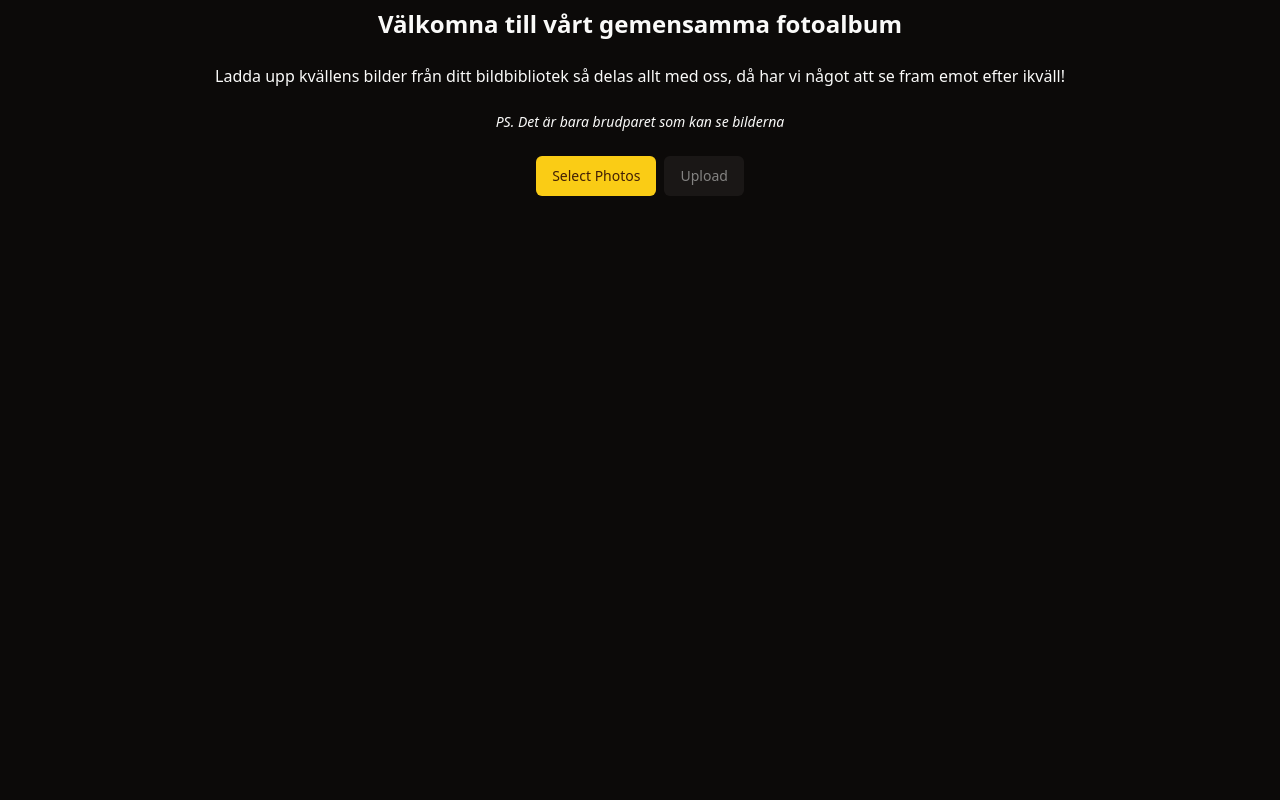
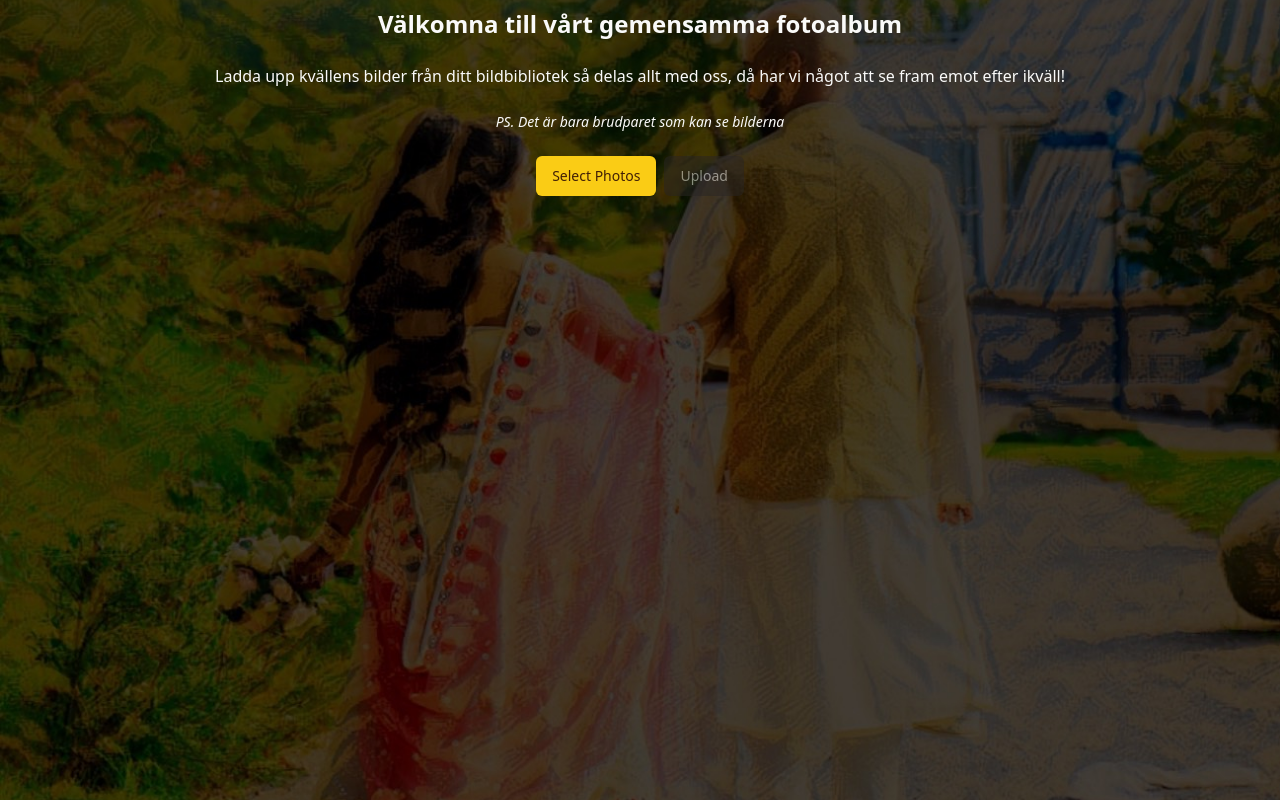
Before and after one commit to Mahadi-Ahmed/party-pics, a React (Vite) app: page / in a window 1280 px wide. Built offline with nearby package versions, Linux system fonts and the light colour scheme.

Commit message:
add picture as background

```diff
--- a/src/App.tsx
+++ b/src/App.tsx
@@ -96,7 +96,8 @@ function App() {
 
   return (
     <>
-      <div className='m-2 flex flex-col items-center gap-6'>
+      <div className="min-h-screen bg-[url('/bg-pic.jpg')] bg-cover bg-center bg-no-repeat">
+        <div className='p-2 flex flex-col items-center gap-6 text-center'>
           <h1 className='text-2xl font-bold'>Välkomna till vårt gemensamma fotoalbum</h1>
           <p className='text-center'>
             Ladda upp kvällens bilder från ditt bildbibliotek så delas allt med oss, då har vi något att se
@@ -121,6 +122,7 @@ function App() {
           </div>
           <Preview previewFiles={previewFiles} />
         </div>
+      </div>
     </>
   )
 }
```
Also changed, not shown: public/bg-pic.jpg (added), 1 other file (tests, documents, lock files or other folders). Lines whose indentation alone changed are shown as unchanged.
